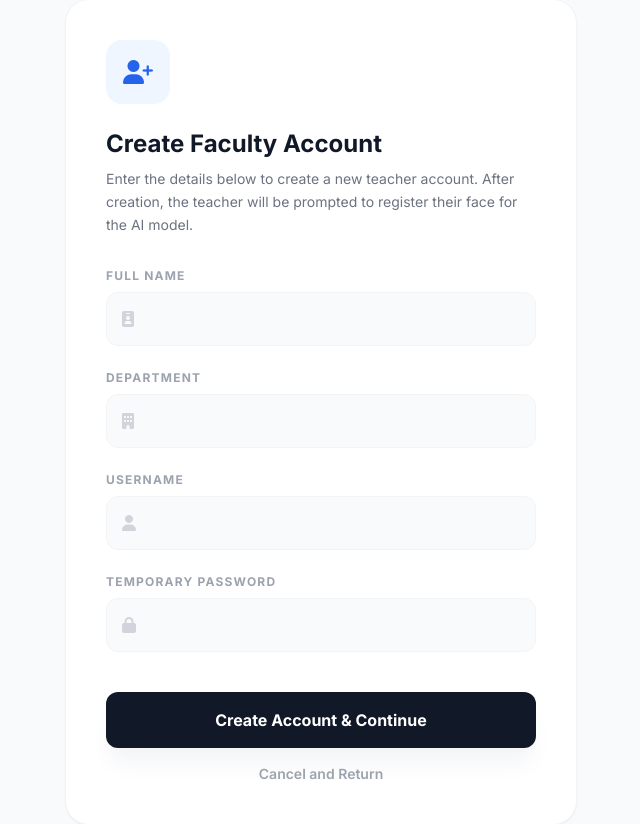
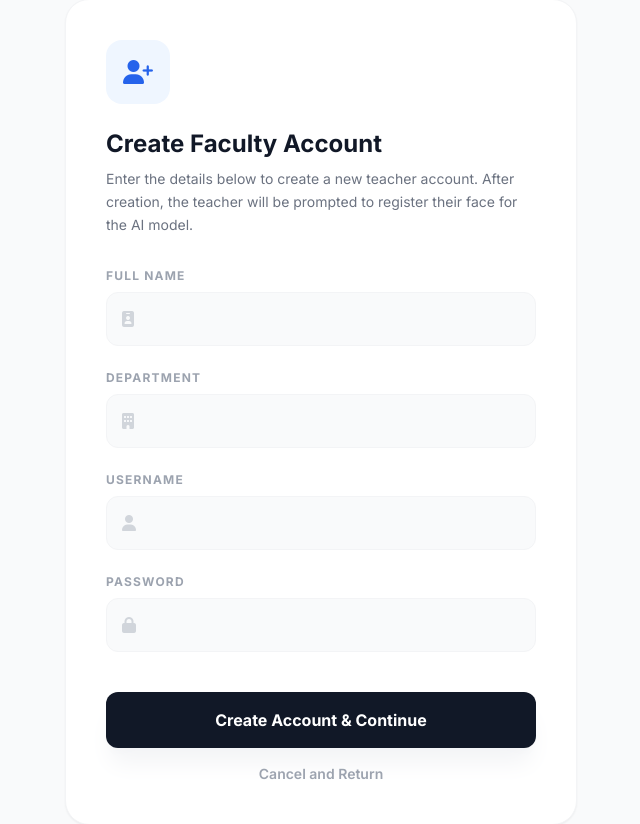
Before and after one commit to trinath06183/facial_attendance_web, a Django app: template facial_attendance/templates/dashboard/admin_register_teacher.html in a window 1280 px wide. Shown: the part 94-918 px from the top of the page, without its empty margins (319-959 px from the left). Run offline with Django 5.2, Linux system fonts and the light colour scheme; the template is opened without the code that fills it, so the values that code supplies are empty; some libraries are stand-ins or nearby versions.

Commit message:
just changed as temperary pass to password in faculty registration

```diff
--- a/facial_attendance/templates/dashboard/admin_register_teacher.html
+++ b/facial_attendance/templates/dashboard/admin_register_teacher.html
@@ -61,8 +61,7 @@
             </div>
 
             <div>
-                <label class="block text-xs font-bold text-gray-400 uppercase tracking-widest mb-2">Temporary
-                    Password</label>
+                <label class="block text-xs font-bold text-gray-400 uppercase tracking-widest mb-2">Password</label>
                 <div class="relative">
                     <i class="fas fa-lock absolute left-4 top-1/2 -translate-y-1/2 text-gray-300"></i>
                     <input type="password" name="password"
```
